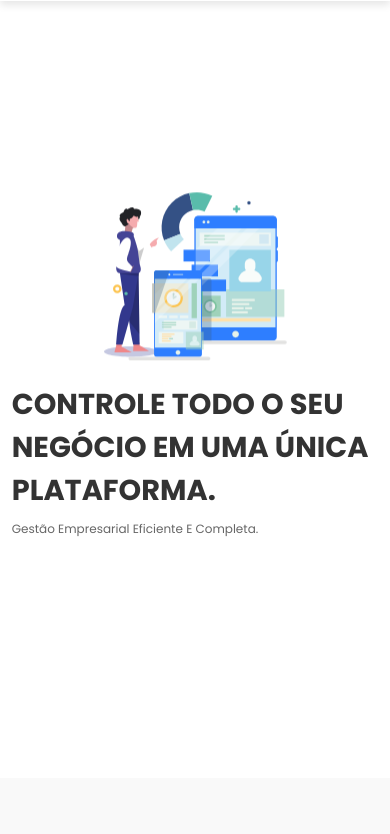
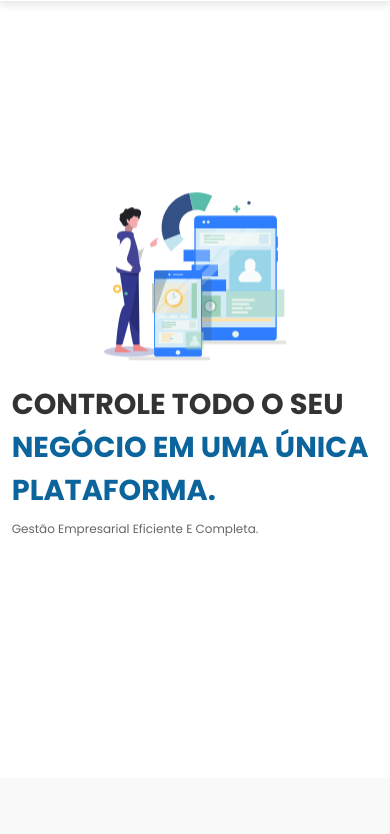
Before and after one commit to heltonsyclus/syclussite, a plain HTML site: page index.html in a window 390 px wide. Shown: the part 66-900 px from the top of the page. Drawn offline with Linux system fonts and the light colour scheme.

Commit message:
git-mobile

```diff
--- a/style.css
+++ b/style.css
@@ -1,4 +1,3 @@
-#git init
 :root {
   --primary: #109cf1;
   --secundary: #0b649c;
```
